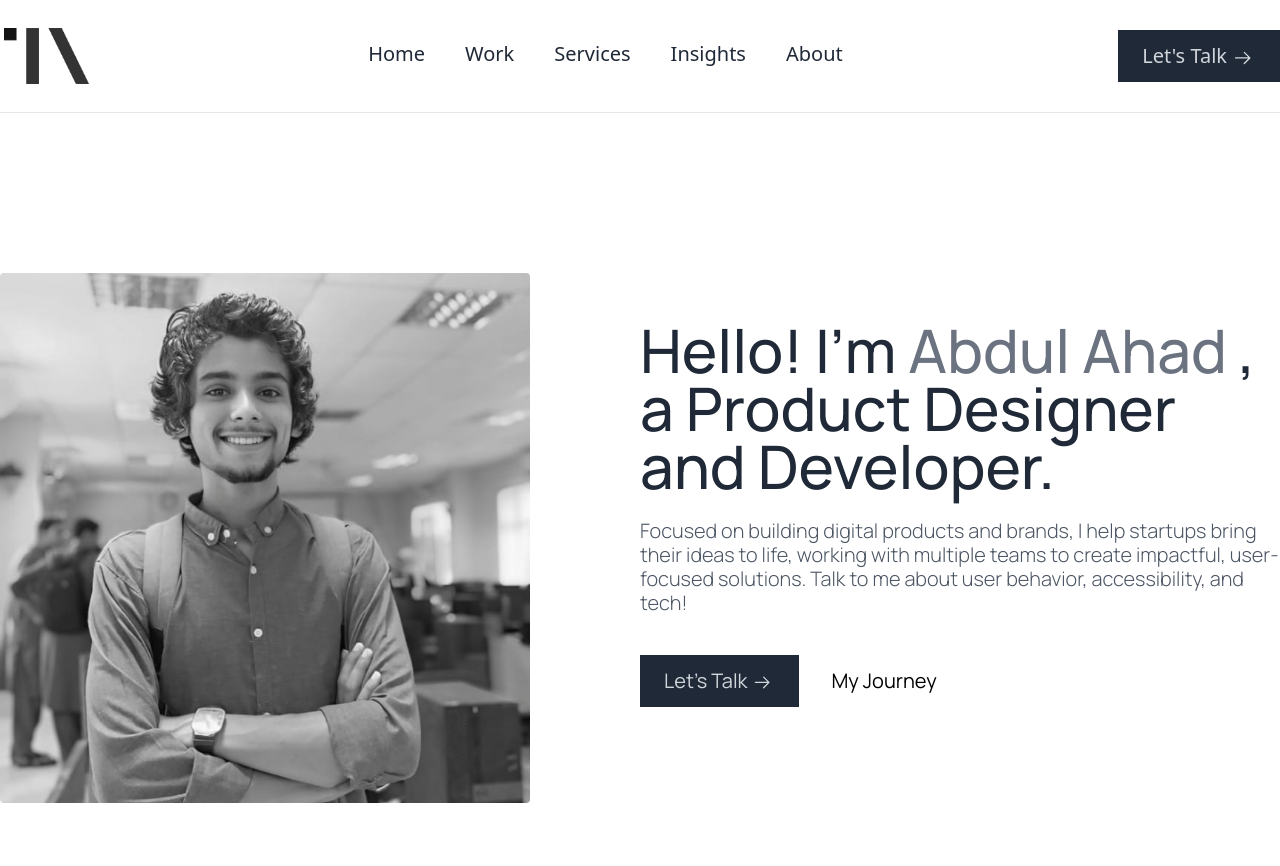
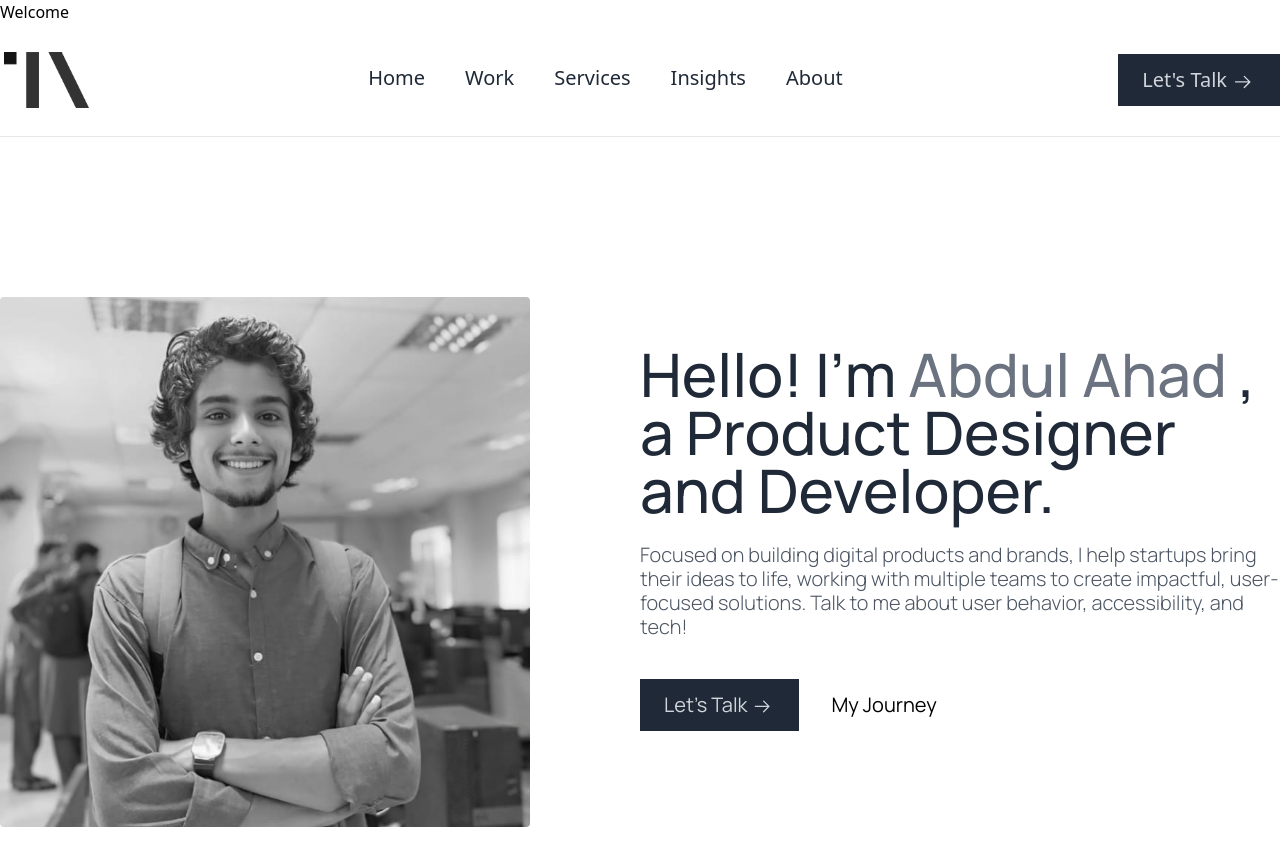
Before and after one commit to techyahad/techyahad-portfolio, a React (Vite) app: page / in a window 1280 px wide. Shown: the top 866 px of the page. Built offline with nearby package versions, Linux system fonts and the light colour scheme.

Commit message:
Checking

```diff
--- a/index.html
+++ b/index.html
@@ -15,7 +15,9 @@
     <title>Techy Ahad</title>
   </head>
   <body>
+    <h1>Welcome</h1>
     <div id="root"></div>
     <script type="module" src="/src/main.tsx"></script>
+
   </body>
 </html>
--- a/package.json
+++ b/package.json
@@ -10,8 +10,7 @@
     "dev": "vite",
     "build": "tsc -b && vite build",
     "lint": "eslint . --ext ts,tsx --report-unused-disable-directives --max-warnings 0",
-    "preview": "vite preview",
-    "serve-json": "json-server --watch db.json --port 4000"
+    "preview": "vite preview"
   },
   "dependencies": {
     "@emotion/react": "^11.13.0",
--- a/vite.config.ts
+++ b/vite.config.ts
@@ -6,6 +6,5 @@ export default defineConfig({
   plugins: [react()],
   build: {
     outDir: 'dist',  // Output directory for build files
-  },
-  base: '/techyahad-portfolio/'  // Set base path for GitHub Pages
+  }  // Set base path for GitHub Pages
 })
```
